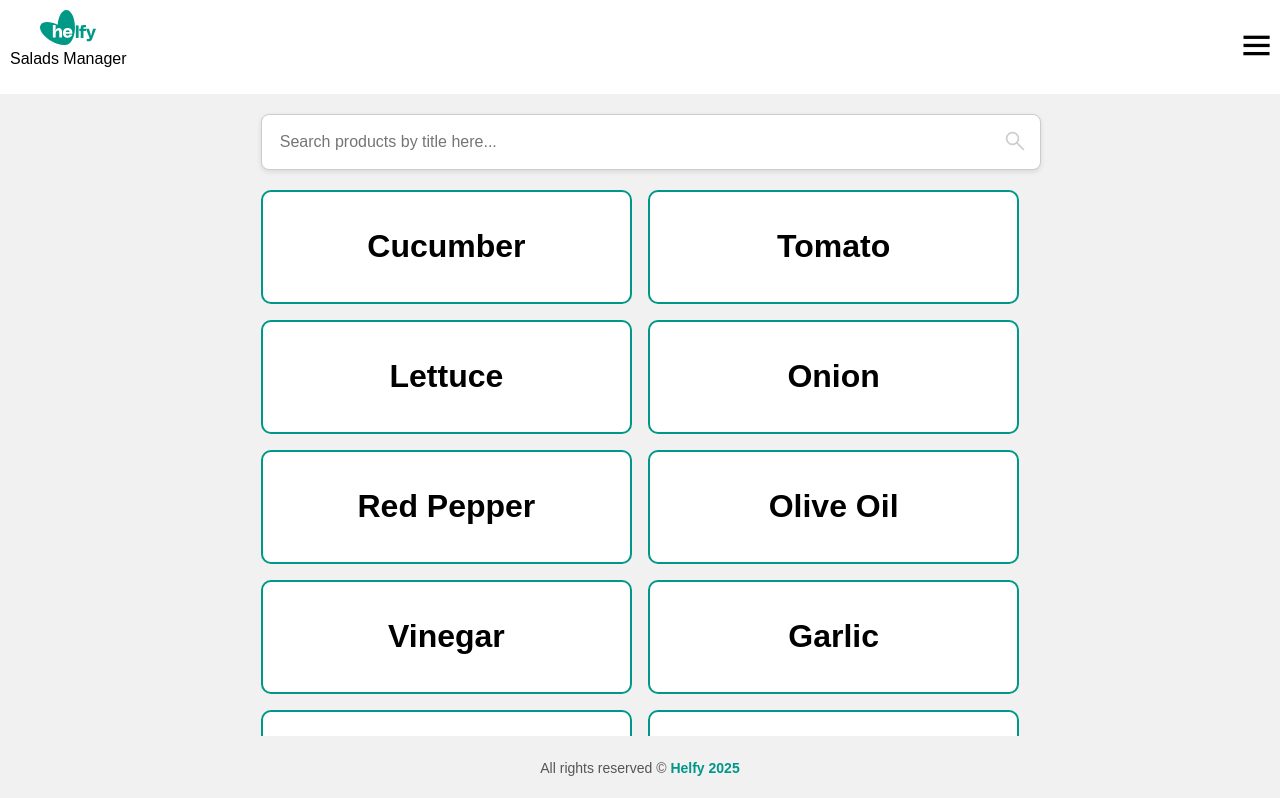
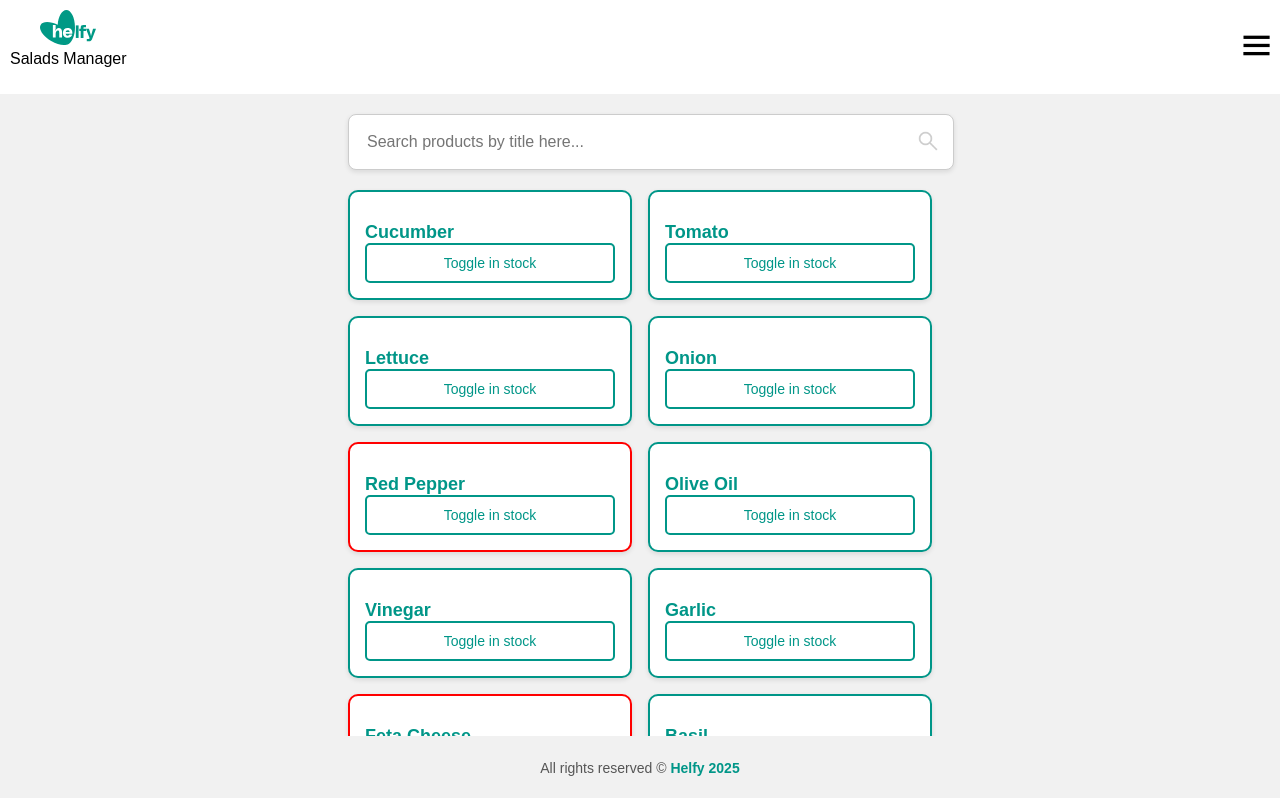
Before and after one commit to uriziv17/helfy_fullstack_react_task, a React (Vite) app: page /products in a window 1280 px wide. Shown: the top 798 px of the page. Built offline with nearby package versions, Linux system fonts and the light colour scheme.

Commit message:
product stock update

```diff
--- a/src/components/ProductCard.tsx
+++ b/src/components/ProductCard.tsx
@@ -3,12 +3,23 @@ import { Product } from "../data-providers/Server";
 
 interface ProductCardProps {
 	product: Product;
+	onStockUpdate: (product: Product) => void;
 }
 
-export default function ProductCard({ product }: ProductCardProps) {
+export default function ProductCard({
+	product,
+	onStockUpdate,
+}: ProductCardProps) {
 	return (
-		<div className="product-card">
-			<h1>{product.title}</h1>
+		<div
+			className={`product-card ${
+				product.in_stock ? "in-stock" : "out-of-stock"
+			}`}
+		>
+			<h2 className="product-title">{product.title}</h2>
+			<button className="toggle-button" onClick={() => onStockUpdate(product)}>
+				Toggle in stock
+			</button>
 		</div>
 	);
 }
--- a/src/components/ProductsList.tsx
+++ b/src/components/ProductsList.tsx
@@ -1,19 +1,31 @@
-import React from "react";
+import { useState } from "react";
 import { Product } from "../data-providers/Server.ts";
 import ProductCard from "./ProductCard";
 
 interface ProductListProps {
 	products: Product[];
+	isLoading: boolean;
+	onStockUpdate: (product: Product) => void;
 }
 
-const ProductsList = (props: ProductListProps) => {
-	const { products } = props;
-
+const ProductsList = ({
+	products,
+	isLoading,
+	onStockUpdate,
+}: ProductListProps) => {
 	return (
 		<div className="products-list">
-			{products.map((product) => (
-				<ProductCard key={product.id} product={product} />
-			))}
+			{isLoading ? (
+				<h1>Loading...</h1>
+			) : (
+				products.map((product) => (
+					<ProductCard
+						key={product.id}
+						product={product}
+						onStockUpdate={() => onStockUpdate(product)}
+					/>
+				))
+			)}
 		</div>
 	);
 };
--- a/src/data-providers/Server.ts
+++ b/src/data-providers/Server.ts
@@ -1,8 +1,8 @@
-import { products } from "../mock-data/products"
+import { products } from "../mock-data/products";
 import { questions } from "../mock-data/questions";
+import { shouldupdateStock } from "../utils";
 
 let UNIQUE_ID = 2000;
-
 
 const getDeepCopy = (obj: any) => JSON.parse(JSON.stringify(obj));
 
@@ -10,13 +10,13 @@ const getDeepCopy = (obj: any) => JSON.parse(JSON.stringify(obj));
 
 export interface Ingredient {
 	product_id: number;
-    quantity: number
+	quantity: number;
 }
 export interface Product {
 	id: number;
 	title: string;
 	in_stock: boolean;
-    ingredients: Ingredient[]
+	ingredients: Ingredient[];
 }
 
 export interface Question {
@@ -32,44 +32,49 @@ const getAllProducts = async (): Promise<Product[]> => {
 		setTimeout(() => {
 			resolve(getDeepCopy(products));
 		}, 1000);
-    })
-}
+	});
+};
 
 const getProductById = async (id: number): Promise<Product | undefined> => {
 	// DO NOT EDIT THIS FUNCTION
-    const product = products.find(product => product.id === id);
+	const product = products.find((product) => product.id === id);
 
 	return new Promise((resolve) => {
 		setTimeout(() => {
 			resolve(getDeepCopy(product));
 		}, 1000);
-    })
-}
-
+	});
+};
 
 const createProduct = async () => {
 	UNIQUE_ID += 1;
 	//your implementation here
+};
 
+const toggleProductInStock = async (id: number): Promise<void> => {
+	const product = products.find((product) => product.id === id);
+	if (product) {
+		products.forEach((p) => {
+			if (shouldupdateStock(p, product.id)) {
+				p.in_stock = !p.in_stock;
+				console.log(p);
 			}
-
-const toggleProductInStock = async (id: number) => {
-    //your implementation here
+		});
 	}
-
-
+	console.log(products);
+};
 
 const getQuestions = async (): Promise<Question[]> => {
-
 	return new Promise((resolve) => {
 		setTimeout(() => {
 			resolve(questions);
 		}, 1000);
-    })
-}
+	});
+};
 
 export const DB = {
 	getAllProducts,
 	getProductById,
-    getQuestions
-}
+	getQuestions,
+	toggleProductInStock,
+};
--- a/src/pages/Products.tsx
+++ b/src/pages/Products.tsx
@@ -13,13 +13,37 @@ const Products = () => {
 		DB.getAllProducts().then((products) => setProducts(products));
 	}, []);
 
+	const onInputChange = (searchText: string) => {};
+
+	const onStockUpdate = (product: Product) => {
+		const shouldupdateStock = (product: Product, id: number) => {
+			return (
+				product.id === id ||
+				product.ingredients.some((i) => i.product_id === id)
+			);
+		};
+
+		DB.toggleProductInStock(product.id).then(() => {
+			setProducts((prevProducts) => {
+				const updatedProducts = prevProducts.map((p) =>
+					shouldupdateStock(p, product.id) ? { ...p, in_stock: !p.in_stock } : p
+				);
+				return updatedProducts;
+			});
+		});
+	};
+
 	return (
 		<div className="products-page">
 			{/* start of solution */}
 			<Header />
 			<div className="products-search-container">
 				<SearchFilter onInputChange={() => {}} />
-				<ProductsList products={products} />
+				<ProductsList
+					products={products}
+					isLoading={products.length === 0}
+					onStockUpdate={onStockUpdate}
+				/>
 			</div>
 
 			<Footer />
--- a/src/stylesheets/productpage.css
+++ b/src/stylesheets/productpage.css
@@ -22,12 +22,48 @@
 }
 
 .product-card {
-	background-color: white;
+	display: flex;
+	flex-direction: column;
+	justify-content: space-between;
+	align-items: flex-start;
 	border: 2px solid #009688;
 	border-radius: 10px;
 	padding: 15px;
-	text-align: center;
-	transition: 0.3s ease-in-out;
+	width: 250px;
+	background-color: white;
+	box-shadow: 0px 2px 5px rgba(0, 0, 0, 0.1);
+}
+
+.product-card.in-stock {
+	border-color: #009688;
+}
+
+.product-card.out-of-stock {
+	border-color: red;
+}
+
+.product-title {
+	font-size: 18px;
+	font-weight: bold;
+	color: #009688;
+	margin-bottom: auto;
+}
+
+.toggle-button {
+	width: 100%;
+	padding: 10px;
+	border: 2px solid #009688;
+	background-color: transparent;
+	font-size: 14px;
+	cursor: pointer;
+	border-radius: 5px;
+	color: #009688;
+	transition: all 0.2s ease-in-out;
+}
+
+.toggle-button:hover {
+	background-color: #009688;
+	color: white;
 }
 
 .search-container {
--- /dev/null
+++ b/src/utils.ts
@@ -0,0 +1,7 @@
+import { Product } from "./data-providers/Server";
+
+export const shouldupdateStock = (product: Product, id: number) => {
+	return (
+		product.id === id || product.ingredients.some((i) => i.product_id === id)
+	);
+};
```
Lines whose indentation alone changed are shown as unchanged.
